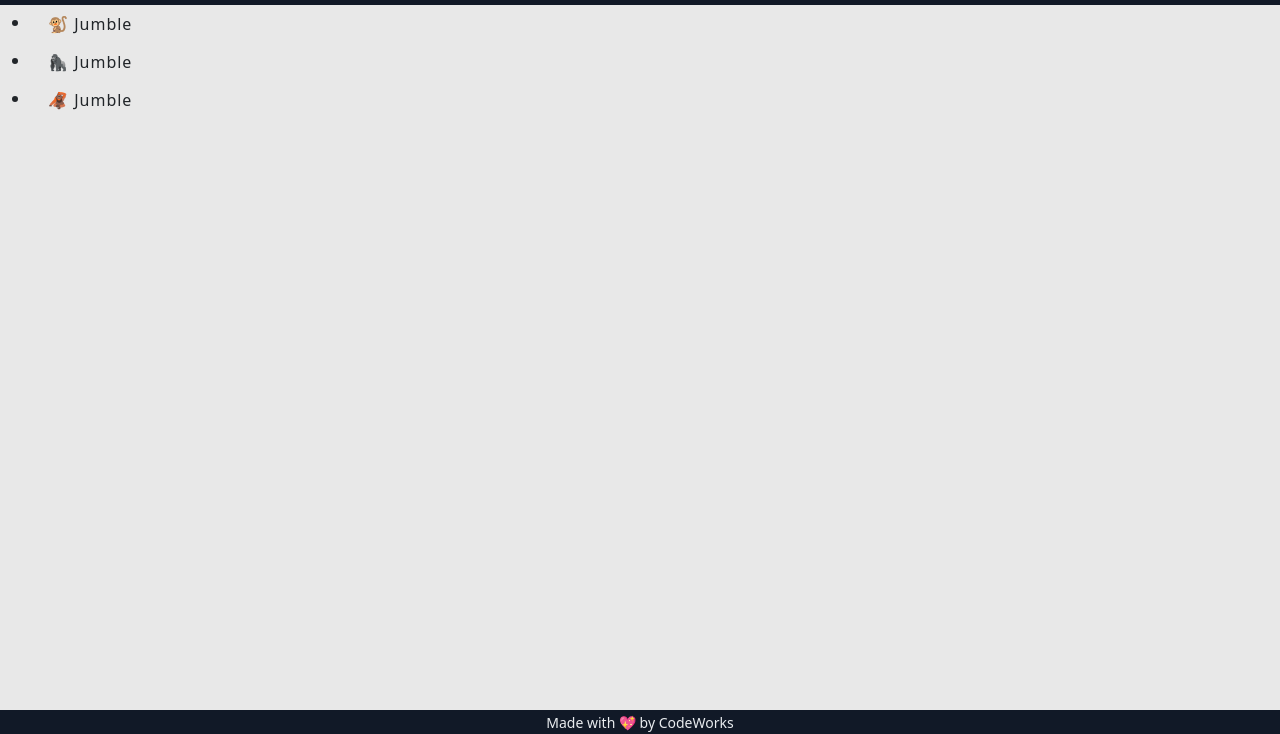
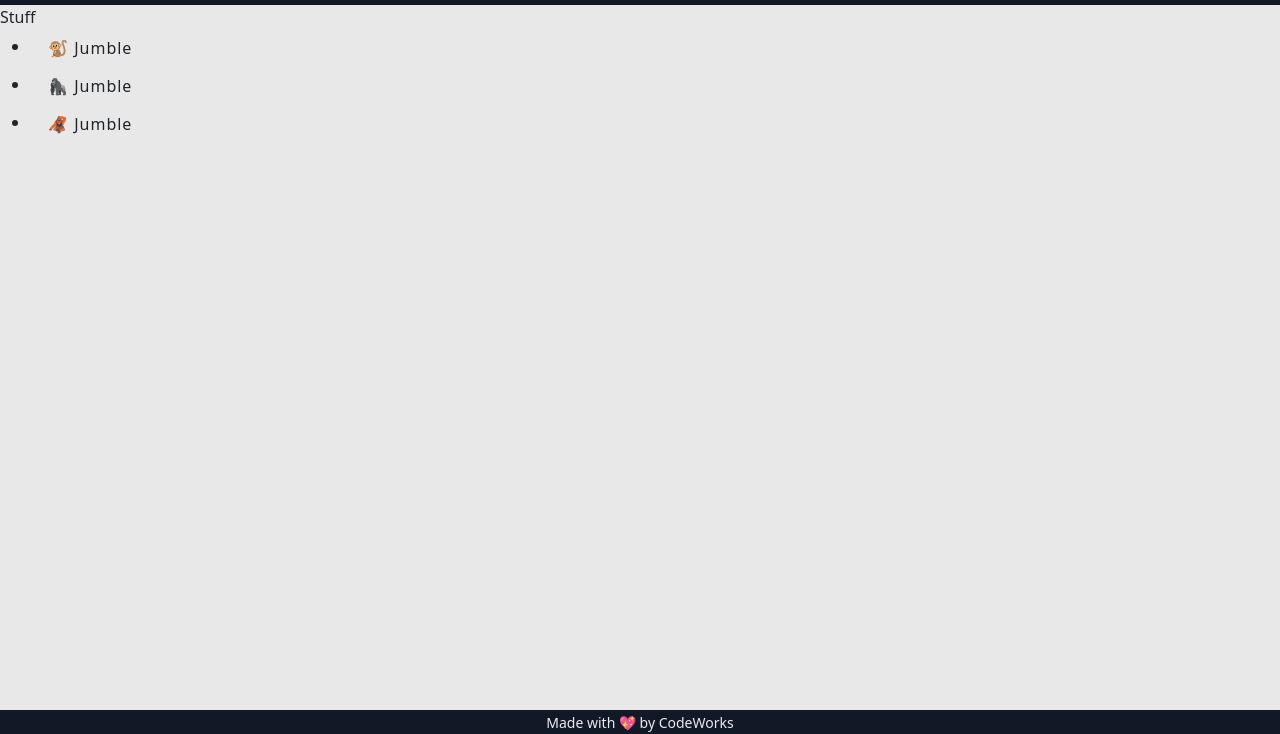
Before and after one commit to leonegron24/junglejumble, a website with bundled scripts: page index.html in a window 1280 px wide. Shown: the part 66-800 px from the top of the page. Built offline with nearby package versions, Linux system fonts and the light colour scheme; a script that the page names is missing.

Commit message:
Testing commit..

```diff
--- a/index.html
+++ b/index.html
@@ -43,7 +43,7 @@
       <!-- <section id="router-view"></section> -->
     <section class="container-fluid">
       <div class="row" id="jumbles">
-
+        Stuff
       </div>
     </section>
   </main>
```
